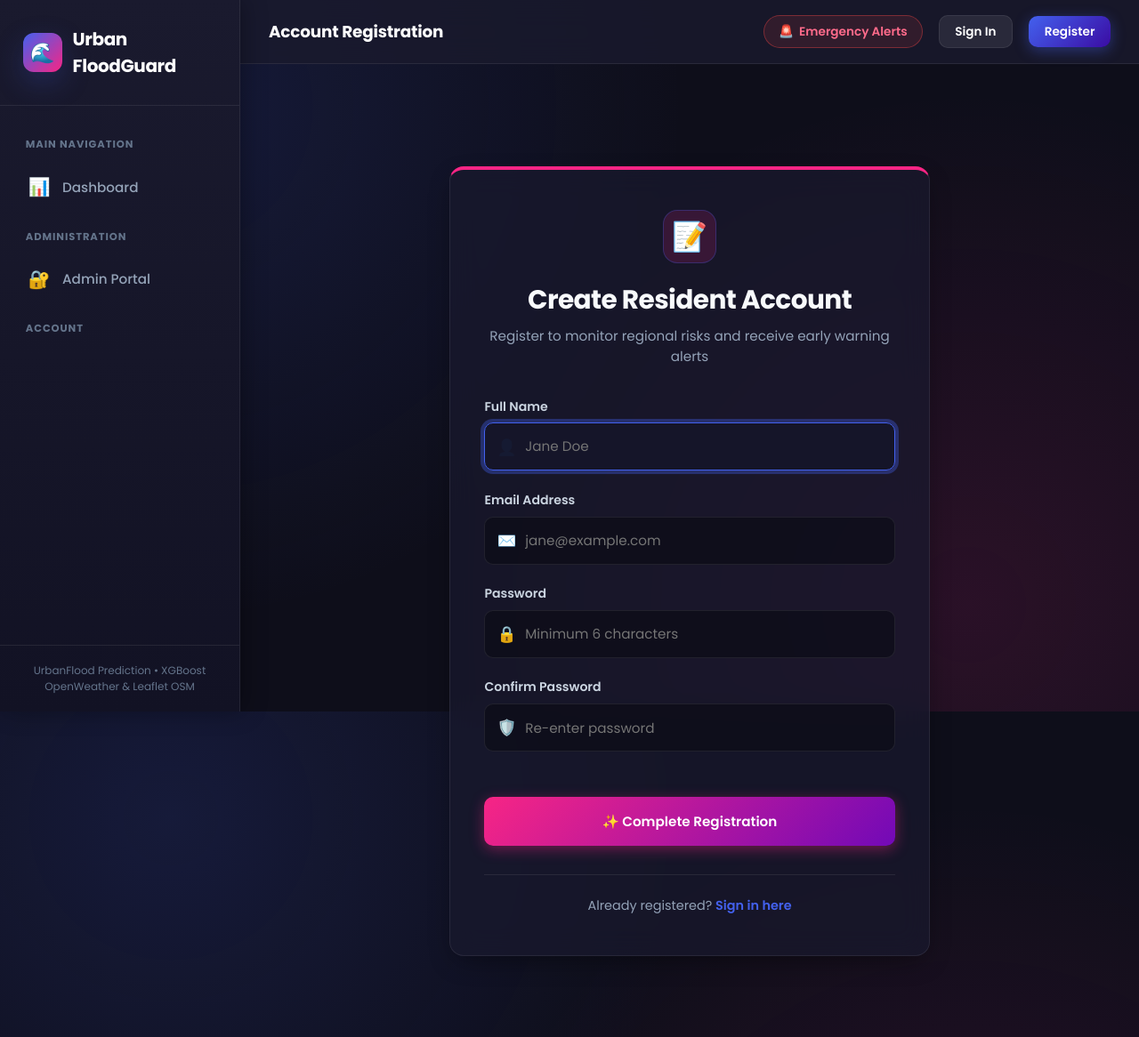
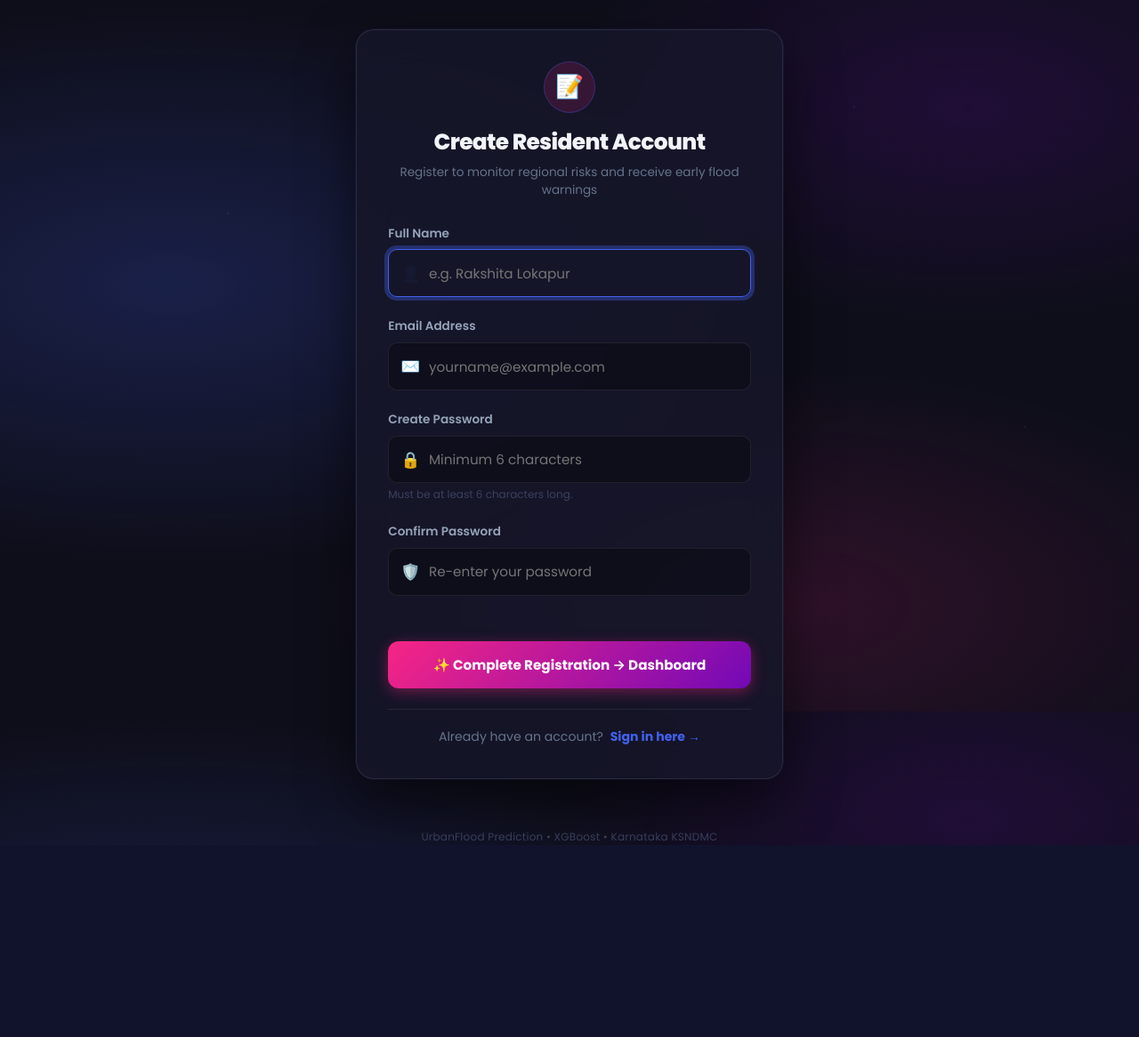
Before and after one commit to rakshitalokapur466-max/Urban_Flood_Prediction, a Flask app: page /signup in a window 1280 px wide. Shown: the whole page at 89% size. After the commit the page ends 950 px from the top, so only its background shows below. Run offline with Flask 3, Linux system fonts and the light colour scheme.

Commit message:
updated project

```diff
--- a/app.py
+++ b/app.py
@@ -199,10 +199,13 @@ def admin_logout():
 # -------------------------------------------------------------
 @app.route("/")
 def home():
-    """Root entry point redirects directly to the main Risk Dashboard."""
-    return redirect(url_for("dashboard"))
+    """Root entry point: authenticated users go to dashboard, others go to login."""
+    if "user_id" in session:
+        return redirect(url_for("dashboard"))
+    return redirect(url_for("login"))
 
 @app.route("/dashboard")
+@login_required
 def dashboard():
     """Main resident user dashboard with dual action modes (Auto-fetch GPS & Manual Location)."""
     return render_template("dashboard.html")
--- a/services/geolocation.py
+++ b/services/geolocation.py
@@ -7,7 +7,7 @@ logger = logging.getLogger(__name__)
 # Spatial reference catalog of non-monitored Karnataka districts, taluks, and Indian metro centers
 KNOWN_SPATIAL_LOCATIONS = [
     # Karnataka Districts & Taluks
-    ("Mysuru", 12.2958, 76.6394),
+    ("Mysuru", 12.3156, 76.6172),   # GSSSIETW KRS Road, Mysuru
     ("Mandya", 12.5238, 76.8971),
     ("Hassan", 13.0072, 76.1030),
     ("Belagavi", 15.8497, 74.4977),
--- /dev/null
+++ b/templates/auth_base.html
@@ -0,0 +1,150 @@
+<!DOCTYPE html>
+<html lang="en">
+<head>
+    <meta charset="UTF-8">
+    <meta name="viewport" content="width=device-width, initial-scale=1.0">
+    <title>{% block title %}Urban Flood Early Warning System | HydroAlert{% endblock %}</title>
+
+    <!-- Google Fonts: Poppins -->
+    <link rel="preconnect" href="https://fonts.googleapis.com">
+    <link rel="preconnect" href="https://fonts.gstatic.com" crossorigin>
+    <link href="https://fonts.googleapis.com/css2?family=Poppins:wght@300;400;500;600;700;800&display=swap" rel="stylesheet">
+
+    <!-- Main Stylesheet -->
+    <link rel="stylesheet" href="{{ url_for('static', filename='css/style.css') }}">
+    {% block extra_head %}{% endblock %}
+
+    <style>
+        /* ── Auth-Only Full-Screen Layout ─────────────────────────── */
+        *, *::before, *::after { box-sizing: border-box; margin: 0; padding: 0; }
+
+        html, body {
+            height: 100%;
+            font-family: 'Poppins', sans-serif;
+        }
+
+        body {
+            min-height: 100vh;
+            background-color: #0e0e1a;
+            background-image:
+                radial-gradient(ellipse 80% 60% at 15% 40%, rgba(67, 97, 238, 0.22) 0%, transparent 65%),
+                radial-gradient(ellipse 60% 50% at 85% 15%, rgba(114, 9, 183, 0.18) 0%, transparent 60%),
+                radial-gradient(ellipse 70% 55% at 70% 85%, rgba(247, 37, 133, 0.14) 0%, transparent 60%);
+            display: flex;
+            flex-direction: column;
+            align-items: center;
+            justify-content: center;
+            padding: 2rem 1rem;
+        }
+
+        /* Animated star/particle dots in background */
+        body::before {
+            content: '';
+            position: fixed;
+            inset: 0;
+            background-image:
+                radial-gradient(1px 1px at 20% 30%, rgba(255,255,255,0.25) 0%, transparent 100%),
+                radial-gradient(1px 1px at 75% 15%, rgba(255,255,255,0.2) 0%, transparent 100%),
+                radial-gradient(1px 1px at 50% 70%, rgba(255,255,255,0.15) 0%, transparent 100%),
+                radial-gradient(1px 1px at 90% 60%, rgba(255,255,255,0.2) 0%, transparent 100%),
+                radial-gradient(1px 1px at 35% 85%, rgba(255,255,255,0.18) 0%, transparent 100%);
+            pointer-events: none;
+            z-index: 0;
+        }
+
+        /* ── Wrapper ───────────────────────────────────────────────── */
+        .auth-page-wrapper {
+            position: relative;
+            z-index: 1;
+            width: 100%;
+            max-width: 480px;
+        }
+
+        /* ── Brand watermark ───────────────────────────────────────── */
+        .auth-brand {
+            text-align: center;
+            margin-bottom: 1.8rem;
+        }
+        .auth-brand-icon {
+            font-size: 2.6rem;
+            display: block;
+            margin-bottom: 0.5rem;
+            filter: drop-shadow(0 0 18px rgba(67,97,238,0.6));
+        }
+        .auth-brand-name {
+            font-size: 1.4rem;
+            font-weight: 800;
+            letter-spacing: -0.03em;
+            background: linear-gradient(135deg, #4361ee, #f72585);
+            -webkit-background-clip: text;
+            -webkit-text-fill-color: transparent;
+            background-clip: text;
+        }
+        .auth-brand-tagline {
+            font-size: 0.78rem;
+            color: #64748b;
+            margin-top: 3px;
+            letter-spacing: 0.04em;
+        }
+
+        /* ── Form card override for auth pages ─────────────────────── */
+        .form-card {
+            background: rgba(22, 22, 42, 0.88) !important;
+            border: 1px solid rgba(255,255,255,0.09) !important;
+            backdrop-filter: blur(20px);
+            -webkit-backdrop-filter: blur(20px);
+            border-radius: 20px !important;
+            padding: 2.2rem !important;
+            box-shadow: 0 24px 60px rgba(0,0,0,0.55), 0 0 0 1px rgba(67,97,238,0.12) !important;
+        }
+
+        /* ── Flash alerts ───────────────────────────────────────────── */
+        .auth-alert-container { margin-bottom: 1rem; }
+
+        /* ── Footer watermark ───────────────────────────────────────── */
+        .auth-footer {
+            text-align: center;
+            margin-top: 1.4rem;
+            font-size: 0.75rem;
+            color: #3a4260;
+            letter-spacing: 0.02em;
+        }
+    </style>
+</head>
+<body>
+    <div class="auth-page-wrapper">
+
+        <!-- Brand Header -->
+        <div class="auth-brand">
+            <span class="auth-brand-icon">🌊</span>
+            <div class="auth-brand-name">Urban FloodGuard</div>
+            <div class="auth-brand-tagline">Karnataka Flood Early Warning System</div>
+        </div>
+
+        <!-- Flash Messages -->
+        <div class="auth-alert-container">
+            {% with messages = get_flashed_messages(with_categories=true) %}
+                {% if messages %}
+                    {% for category, message in messages %}
+                        <div class="alert alert-{{ category }}">
+                            <span>{{ message }}</span>
+                            <button onclick="this.parentElement.remove()" style="background:none;border:none;color:inherit;font-size:1.3rem;cursor:pointer;float:right;line-height:1;">&times;</button>
+                        </div>
+                    {% endfor %}
+                {% endif %}
+            {% endwith %}
+        </div>
+
+        <!-- Page Content -->
+        {% block content %}{% endblock %}
+
+        <!-- Footer -->
+        <div class="auth-footer">
+            UrbanFlood Prediction &bull; XGBoost &bull; Karnataka KSNDMC
+        </div>
+    </div>
+
+    <script src="{{ url_for('static', filename='js/main.js') }}"></script>
+    {% block scripts %}{% endblock %}
+</body>
+</html>
--- a/templates/dashboard.html
+++ b/templates/dashboard.html
@@ -7,7 +7,7 @@
 <!-- Welcome & Quick Action Intro -->
 <div style="margin-bottom: 2.2rem;">
     <h1 style="font-size: 2.1rem; font-weight: 800; letter-spacing: -0.02em; margin-bottom: 0.4rem;">
-        Hydrological Risk Surveillance
+        UrbanFlood Risk Surveillance
     </h1>
     <p style="color: var(--text-muted); font-size: 0.95rem;">
         Real-time telemetry and XGBoost artificial intelligence evaluating flood threat levels across designated Karnataka flood vulnerability zones.
--- a/templates/forgot_password.html
+++ b/templates/forgot_password.html
@@ -1,4 +1,4 @@
-{% extends "base.html" %}
+{% extends "auth_base.html" %}
 
 {% block title %}Reset Password | HydroAlert FloodGuard{% endblock %}
 
--- a/templates/result.html
+++ b/templates/result.html
@@ -210,7 +210,8 @@
     "rainfall": {{ pred.rainfall }},
     "probability": {{ pred.probability }},
     "basinDescription": {{ (zone_data.basin_description if zone_data else '')|tojson }},
-    "predictionId": {{ pred.id }}
+    "predictionId": {{ pred.id }},
+    "floodHotspots": {{ (zone_data.flood_hotspots if zone_data and zone_data.get('flood_hotspots') else [])|tojson }}
 }
 </script>
 
@@ -228,7 +229,8 @@
             report.riskLevel,
             report.rainfall,
             report.probability,
-            report.basinDescription
+            report.basinDescription,
+            report.floodHotspots || []
         );
     });
 
--- a/templates/signup.html
+++ b/templates/signup.html
@@ -1,21 +1,22 @@
-{% extends "base.html" %}
+{% extends "auth_base.html" %}
 
 {% block title %}Create Account | HydroAlert FloodGuard{% endblock %}
-{% block breadcrumb %}Account Registration{% endblock %}
 
 {% block content %}
-<div class="form-card" style="border-top: 4px solid var(--accent-pink);">
-    <div class="form-header">
-        <div class="header-icon-badge" style="background: rgba(247, 37, 133, 0.15); color: var(--accent-pink);">
+<div class="form-card" style="border-top: 4px solid #f72585;">
+    <div class="form-header" style="text-align: center; margin-bottom: 1.8rem;">
+        <div class="header-icon-badge" style="background: rgba(247, 37, 133, 0.15); color: #f72585; margin: 0 auto 0.9rem; width: 58px; height: 58px; border-radius: 50%; display: flex; align-items: center; justify-content: center; font-size: 1.6rem;">
             📝
         </div>
-        <h2>Create Resident Account</h2>
-        <p>Register to monitor regional risks and receive early warning alerts</p>
+        <h2 style="font-size: 1.55rem; font-weight: 800; letter-spacing: -0.025em; color: #f1f5f9; margin-bottom: 0.3rem;">Create Resident Account</h2>
+        <p style="font-size: 0.85rem; color: #64748b;">Register to monitor regional risks and receive early flood warnings</p>
     </div>
 
     <form action="{{ url_for('signup') }}" method="POST">
+
+        <!-- Full Name -->
         <div class="form-group">
-            <label for="name">Full Name</label>
+            <label for="name" style="font-size: 0.85rem; font-weight: 600; color: #94a3b8; margin-bottom: 0.5rem; display: block;">Full Name</label>
             <div class="input-wrapper">
                 <span class="input-icon">👤</span>
                 <input
@@ -23,7 +24,7 @@
                     id="name"
                     name="name"
                     class="form-control"
-                    placeholder="Jane Doe"
+                    placeholder="e.g. Rakshita Lokapur"
                     required
                     autocomplete="name"
                     autofocus
@@ -31,8 +32,9 @@
             </div>
         </div>
 
-        <div class="form-group">
-            <label for="email">Email Address</label>
+        <!-- Email Address -->
+        <div class="form-group" style="margin-top: 1rem;">
+            <label for="email" style="font-size: 0.85rem; font-weight: 600; color: #94a3b8; margin-bottom: 0.5rem; display: block;">Email Address</label>
             <div class="input-wrapper">
                 <span class="input-icon">✉️</span>
                 <input
@@ -40,15 +42,16 @@
                     id="email"
                     name="email"
                     class="form-control"
-                    placeholder="jane@example.com"
+                    placeholder="yourname@example.com"
                     required
                     autocomplete="email"
                 >
             </div>
         </div>
 
-        <div class="form-group">
-            <label for="password">Password</label>
+        <!-- Create Password -->
+        <div class="form-group" style="margin-top: 1rem;">
+            <label for="password" style="font-size: 0.85rem; font-weight: 600; color: #94a3b8; margin-bottom: 0.5rem; display: block;">Create Password</label>
             <div class="input-wrapper">
                 <span class="input-icon">🔒</span>
                 <input
@@ -62,10 +65,12 @@
                     autocomplete="new-password"
                 >
             </div>
+            <div style="font-size: 0.75rem; color: #3a4260; margin-top: 4px;">Must be at least 6 characters long.</div>
         </div>
 
-        <div class="form-group">
-            <label for="confirm_password">Confirm Password</label>
+        <!-- Confirm Password -->
+        <div class="form-group" style="margin-top: 1rem;">
+            <label for="confirm_password" style="font-size: 0.85rem; font-weight: 600; color: #94a3b8; margin-bottom: 0.5rem; display: block;">Confirm Password</label>
             <div class="input-wrapper">
                 <span class="input-icon">🛡️</span>
                 <input
@@ -73,7 +78,7 @@
                     id="confirm_password"
                     name="confirm_password"
                     class="form-control"
-                    placeholder="Re-enter password"
+                    placeholder="Re-enter your password"
                     required
                     minlength="6"
                     autocomplete="new-password"
@@ -81,16 +86,41 @@
             </div>
         </div>
 
-        <button type="submit" class="btn btn-accent btn-block" style="margin-top: 1.8rem; padding: 1rem;">
-            <span>✨ Complete Registration</span>
+        <!-- Submit: goes to dashboard on success -->
+        <button type="submit" id="btnRegister" class="btn btn-accent btn-block" style="margin-top: 1.8rem; padding: 0.95rem; font-size: 0.95rem; font-weight: 700; border-radius: 12px; width: 100%;">
+            ✨ Complete Registration &rarr; Dashboard
         </button>
     </form>
 
-    <div style="margin-top: 2rem; text-align: center; font-size: 0.9rem; color: var(--text-muted); border-top: 1px solid var(--card-border); padding-top: 1.5rem;">
-        Already registered?
-        <a href="{{ url_for('login') }}" style="color: var(--primary-blue); text-decoration: none; font-weight: 600;">
-            Sign in here
-        </a>
+    <div style="margin-top: 1.4rem; text-align: center; font-size: 0.88rem; color: #64748b; border-top: 1px solid rgba(255,255,255,0.07); padding-top: 1.3rem;">
+        Already have an account?
+        <a href="{{ url_for('login') }}" style="color: #4361ee; text-decoration: none; font-weight: 700; margin-left: 4px;">Sign in here →</a>
     </div>
 </div>
+
+{% block scripts %}
+<script>
+    // Client-side password match validation before submit
+    document.querySelector("form").addEventListener("submit", function(e) {
+        const pw  = document.getElementById("password").value;
+        const cpw = document.getElementById("confirm_password").value;
+        if (pw !== cpw) {
+            e.preventDefault();
+            const cpwInput = document.getElementById("confirm_password");
+            cpwInput.style.borderColor = "#f72585";
+            cpwInput.style.boxShadow = "0 0 0 3px rgba(247,37,133,0.2)";
+            cpwInput.setCustomValidity("Passwords do not match.");
+            cpwInput.reportValidity();
+        } else {
+            document.getElementById("confirm_password").setCustomValidity("");
+        }
+    });
+    // Reset custom validity on typing
+    document.getElementById("confirm_password").addEventListener("input", function() {
+        this.setCustomValidity("");
+        this.style.borderColor = "";
+        this.style.boxShadow = "";
+    });
+</script>
 {% endblock %}
+{% endblock %}
```
Also changed, not shown: services/weather.py (+52 -1 lines), static/js/map.js (+72 -2 lines), templates/login.html (+44 -25 lines), templates/not_applicable.html (+23 -47 lines), test_system.py (+24 -15 lines), database/urban_flood_fallback.db, 1 other file.
